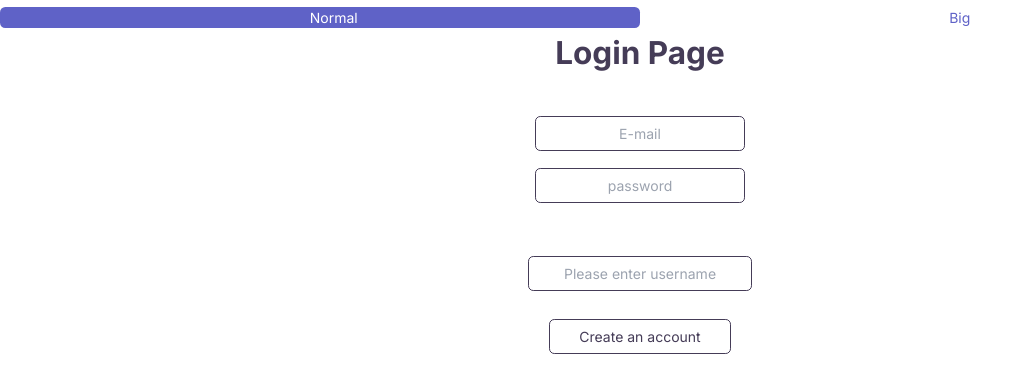
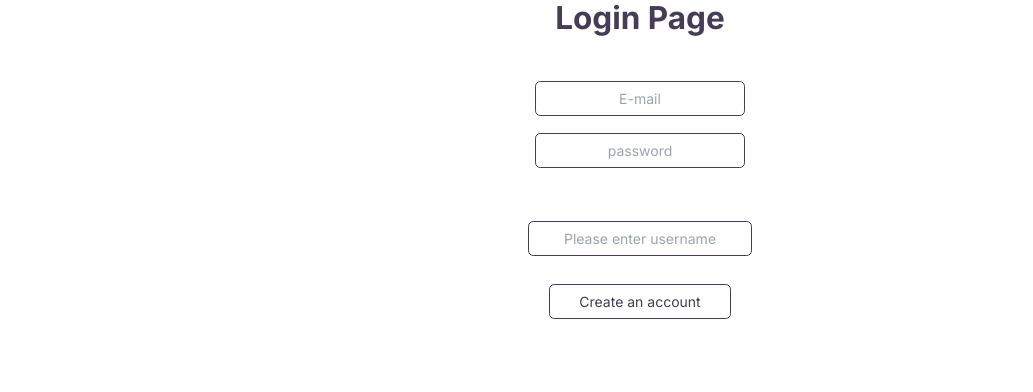
Before and after one commit to devhausleipzigacademy/camp8-final-project, a Next.js app: page /login in a window 1280 px wide. Shown: the top 392 px of the page, without its empty margins (0-1033 px from the left). Built offline with nearby package versions, Linux system fonts and the light colour scheme.

Commit message:
deleted useless import

```diff
--- a/src/pages/account/index.tsx
+++ b/src/pages/account/index.tsx
@@ -1,10 +1,8 @@
-import { ToggleView } from "@/components/ToggleView";
 import Head from "next/head";
 
 export default function Settings() {
   return (
     <>
-
       <Head>
         <title>Create Next App</title>
         <meta name="description" content="Generated by create next app" />
--- a/src/pages/login/index.tsx
+++ b/src/pages/login/index.tsx
@@ -1,10 +1,8 @@
-import { ToggleView } from "@/components/ToggleView";
 import Head from "next/head";
 
 export default function Login() {
   return (
     <>
-  <ToggleView></ToggleView>
       <Head>
         <title>Create Next App</title>
         <meta name="description" content="Generated by create next app" />
@@ -14,7 +12,6 @@ export default function Login() {
       <h1 className="text-red-300 text-4xl font-bold flex justify-center pb-10">
         Login Page
       </h1>
-
 
       <form
         action="/send-data-here"
```
